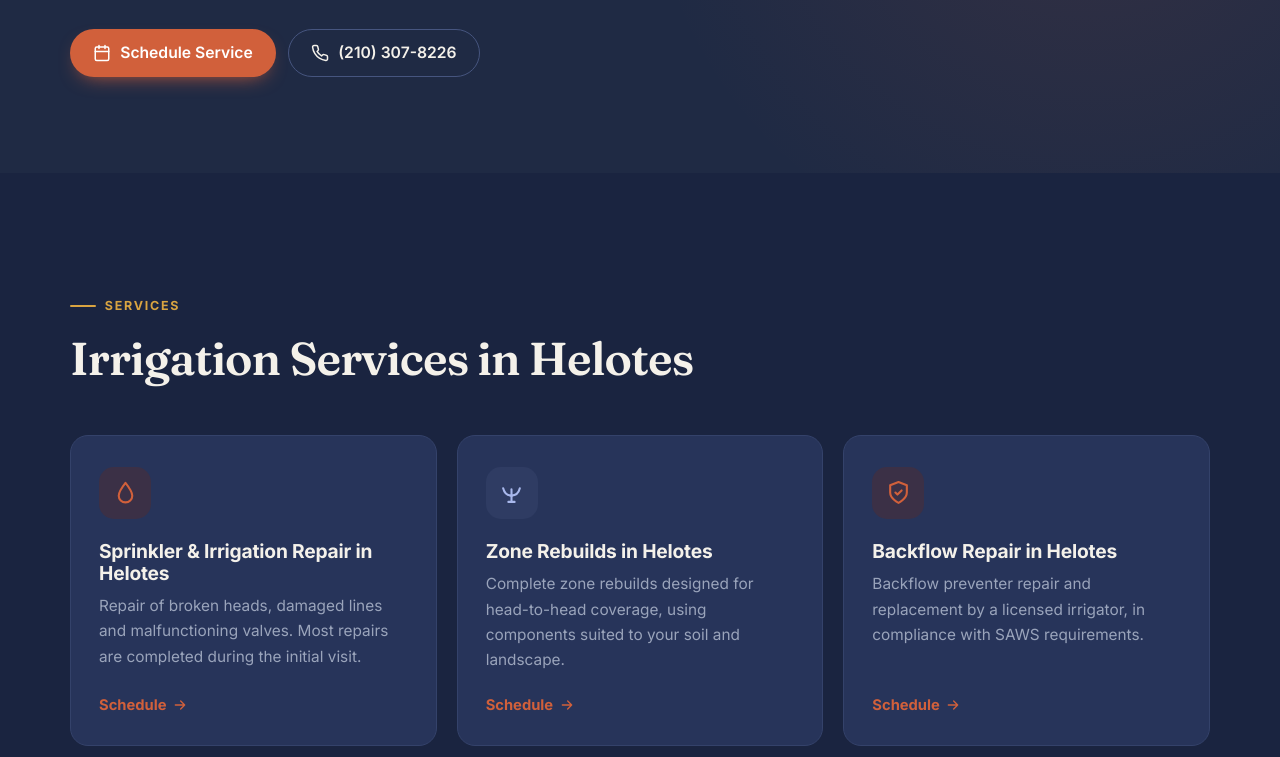
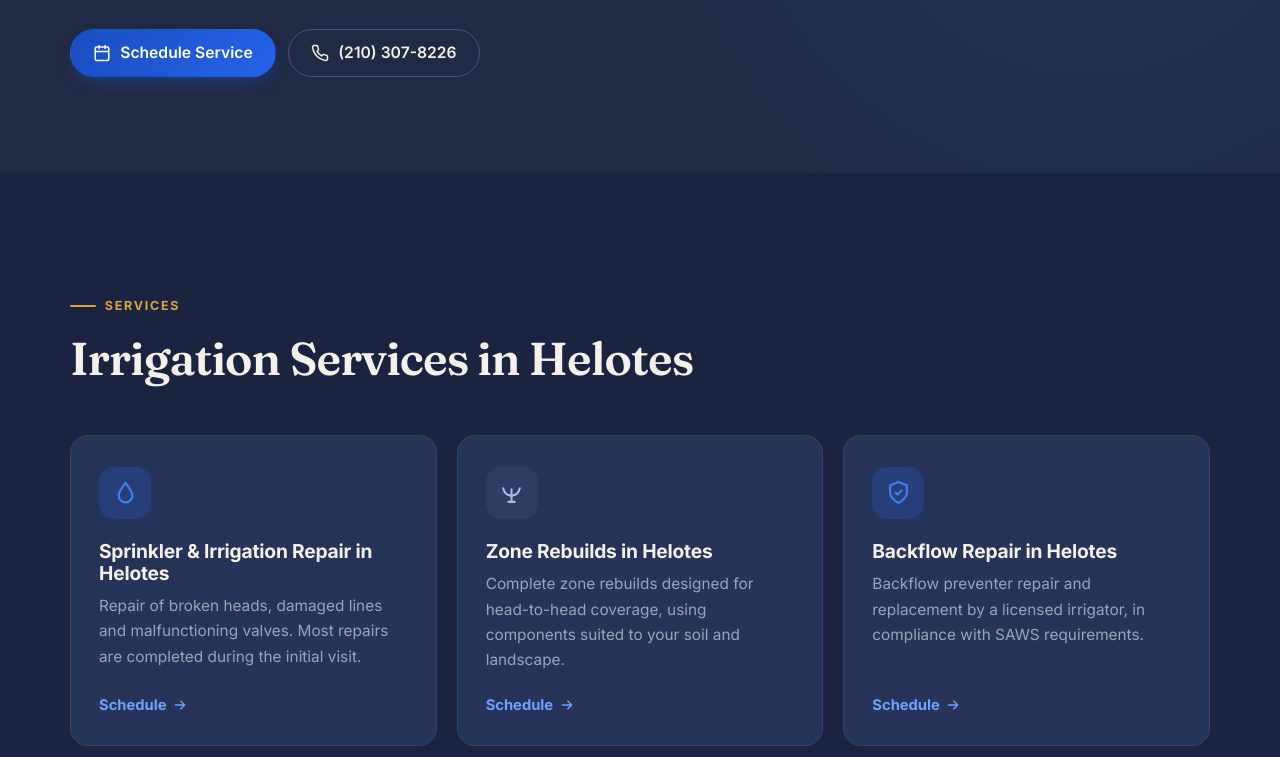
Before and after one commit to Ediazpy/journey-one-landscape, a plain HTML site: page helotes.html in a window 1280 px wide. Shown: the part 446-1203 px from the top of the page. Drawn offline with Linux system fonts and the light colour scheme.

Commit message:
Match buttons to the Jolt-Down blue gradient
Co-Authored-By: Claude Opus 5.5 <noreply@anthropic.com>

```diff
--- a/styles.css
+++ b/styles.css
@@ -11,9 +11,9 @@
   --muted: #9aa4bb;
   --line: #34426a;
   --line-strong: #46557f;
-  --leaf: #d1603b;
-  --leaf-strong: #e07049;
-  --leaf-soft: #3b3046;
+  --leaf: #3b82f6;
+  --leaf-strong: #2563eb;
+  --leaf-soft: #263f78;
   --on-leaf: #ffffff;
   --water: #a9b8ec;
   --water-soft: #2f3c63;
@@ -464,3 +464,10 @@ h1 em, h2 em { color: var(--deep-accent); }
 .step::before { background: var(--deep-accent); color: #1f2a44; }
 .btn-ghost { color: var(--ink); border-color: var(--line-strong); }
 .btn-ghost:hover { border-color: var(--ink); }
+/* Buttons match the Jolt-Down booking widget: blue gradient, soft blue glow. */
+.btn-primary { background: linear-gradient(135deg, #1a4dbd, #2563eb); color: #ffffff; box-shadow: 0 8px 20px -10px rgba(37, 99, 235, 0.6); }
+.btn-primary:hover { background: linear-gradient(135deg, #1a4dbd, #2563eb); box-shadow: 0 8px 20px rgba(37, 99, 235, 0.34); transform: translateY(-1px); }
+.btn-primary:active { transform: translateY(1px); }
+.btn-light { background: linear-gradient(135deg, #1a4dbd, #2563eb); color: #ffffff; }
+.btn-light:hover { background: linear-gradient(135deg, #1a4dbd, #2563eb); box-shadow: 0 8px 20px rgba(37, 99, 235, 0.34); }
+.text-link { color: #6ea2ff; }
```
Also changed, not shown: favicon.svg.
